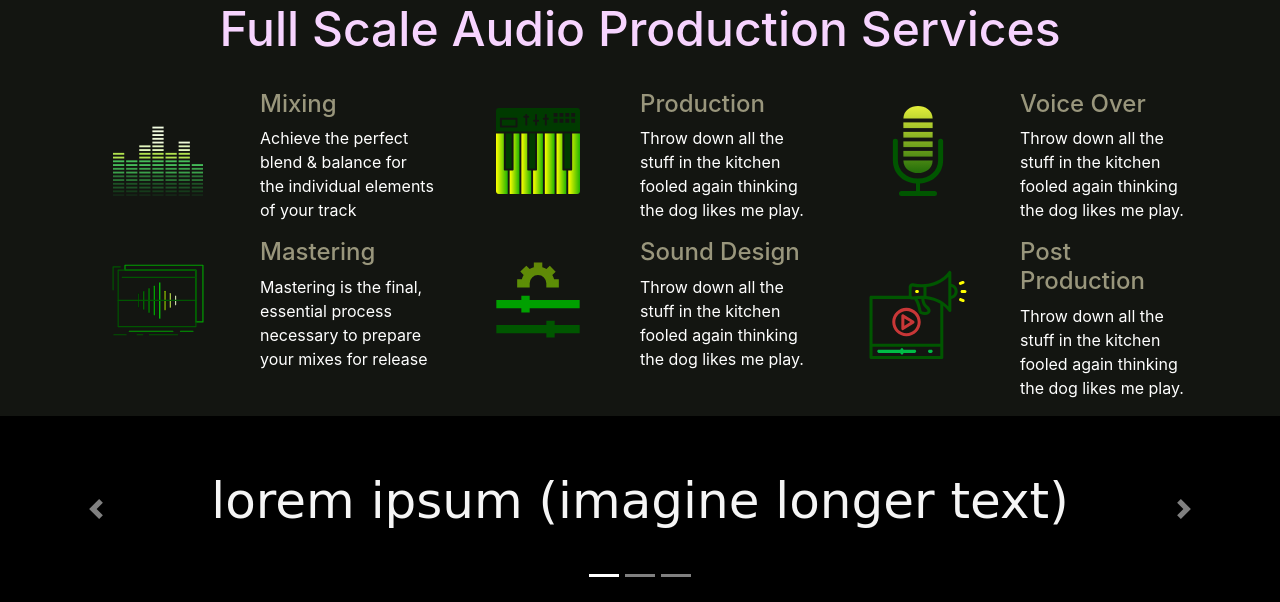
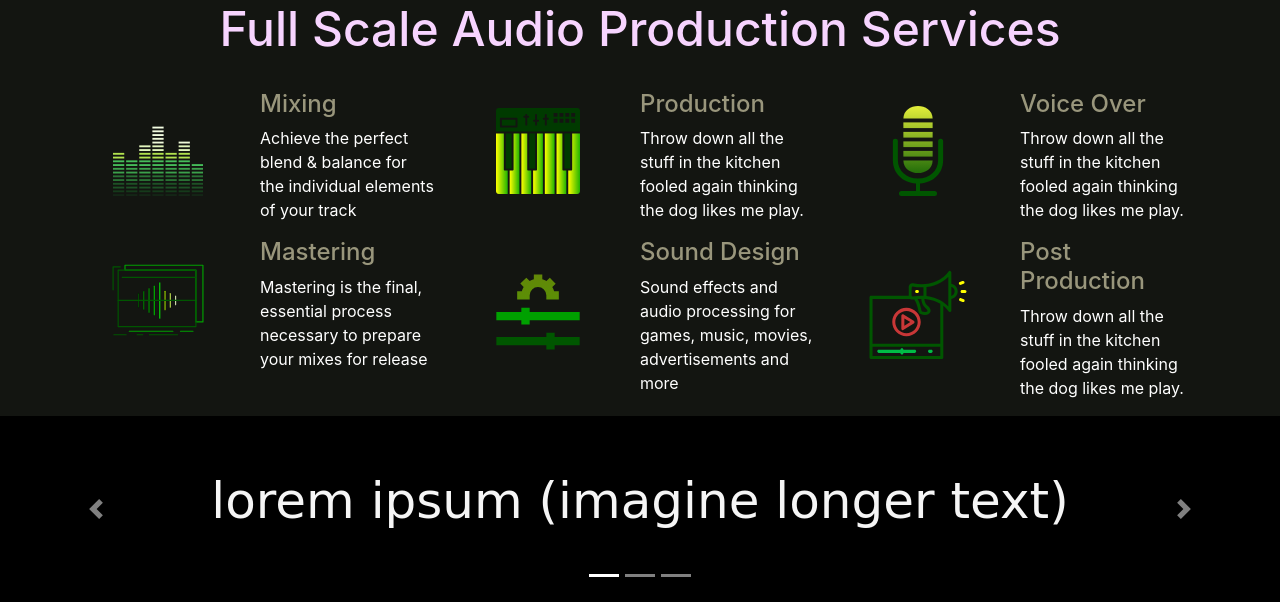
Before and after one commit to dayna-j/studio-website, a PHP site: page / in a window 1280 px wide. Shown: the part 315-917 px from the top of the page. Run offline with PHP 8.4, Linux system fonts and the light colour scheme; some libraries are stand-ins or nearby versions; some web fonts are replaced.

Commit message:
Added text for soung design service icon

```diff
--- a/index.php
+++ b/index.php
@@ -66,7 +66,7 @@
                             </div>
                             <div class="col">
                                 <h4 class='service-label'>Sound Design</h4>
-                                <p class='text-white'>Throw down all the stuff in the kitchen fooled again thinking the dog likes me play.</p>
+                                <p class='text-white'>Sound effects and audio processing for games, music, movies, advertisements and more</p>
                             </div>
                         </div>
                     </div>
```
